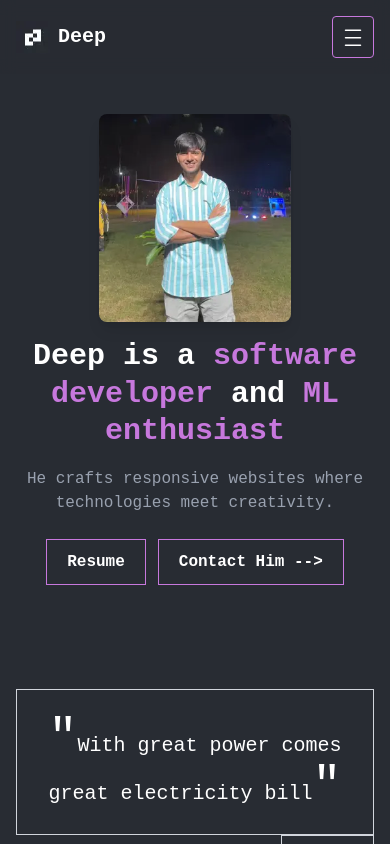
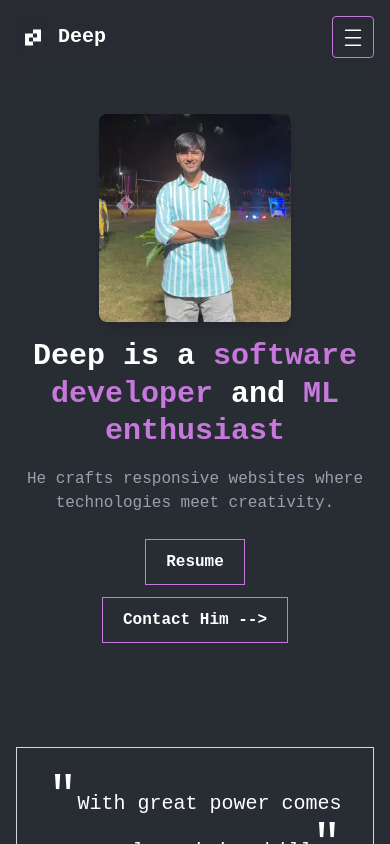
Before and after one commit to DSingh0304/Portfolio-Website, a React (Vite) app in the folder Portfolio/: page / in a window 390 px wide. Shown: the top 844 px of the page. Built offline with nearby package versions, Linux system fonts and the light colour scheme.

Commit message:
..mobile ui fixed

```diff
--- a/Portfolio/src/components/ui/Hero.jsx
+++ b/Portfolio/src/components/ui/Hero.jsx
@@ -30,13 +30,13 @@
               <p className="text-gray-400 mb-6 sm:mb-8 max-w-md mx-auto md:mx-0">
                 {data.subText}
               </p>
-              <div className="inline-flex items-center gap-3 sm:gap-4">
+      <div className="flex flex-col sm:flex-row items-center gap-3 sm:gap-4">
                 {data.resumeUrl && (
                   <a
                     href={data.resumeUrl}
                     target="_blank"
                     rel="noopener noreferrer"
-                    className="inline-block px-5 sm:px-6 py-2.5 sm:py-3 border border-purple hover:text-white transition-colors font-semibold"
+        className="inline-block px-5 sm:px-6 py-2.5 sm:py-3 border border-purple hover:text-white transition-colors font-semibold"
                   >
                     Resume
                   </a>
```
